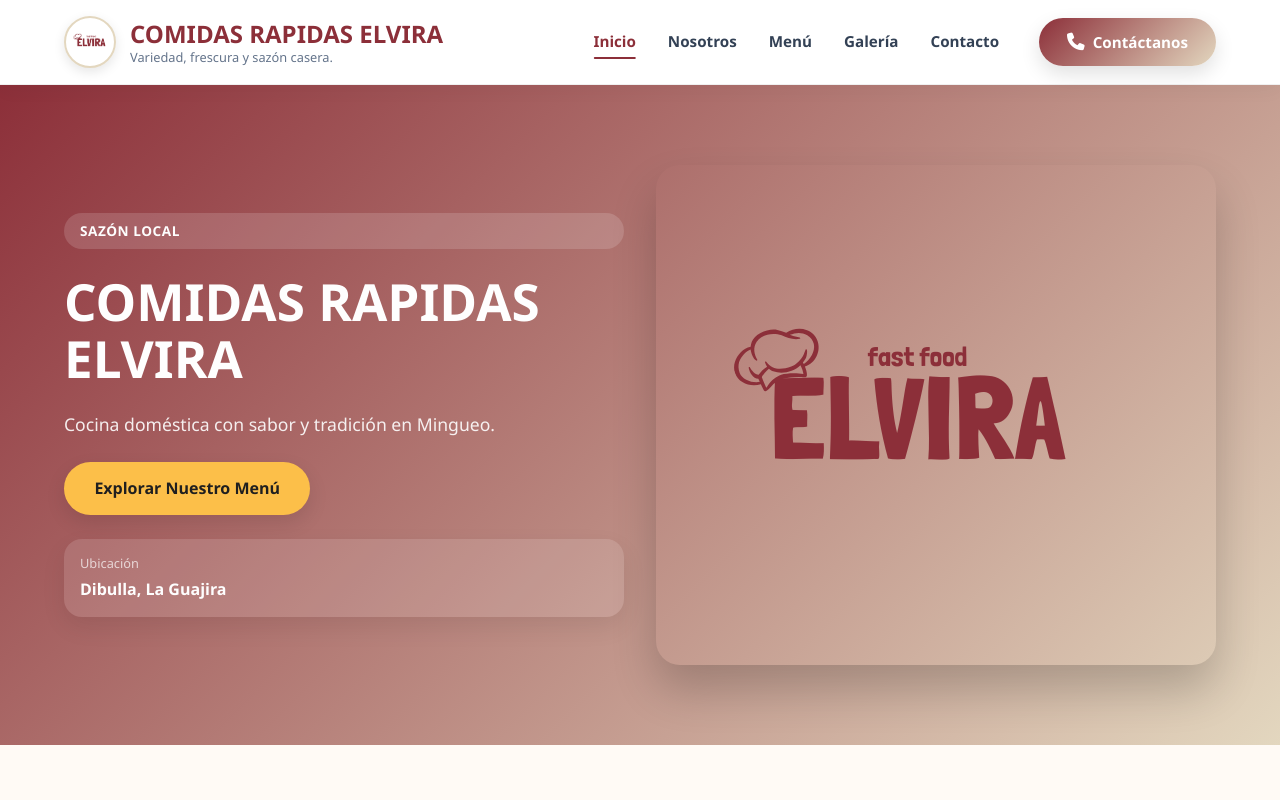
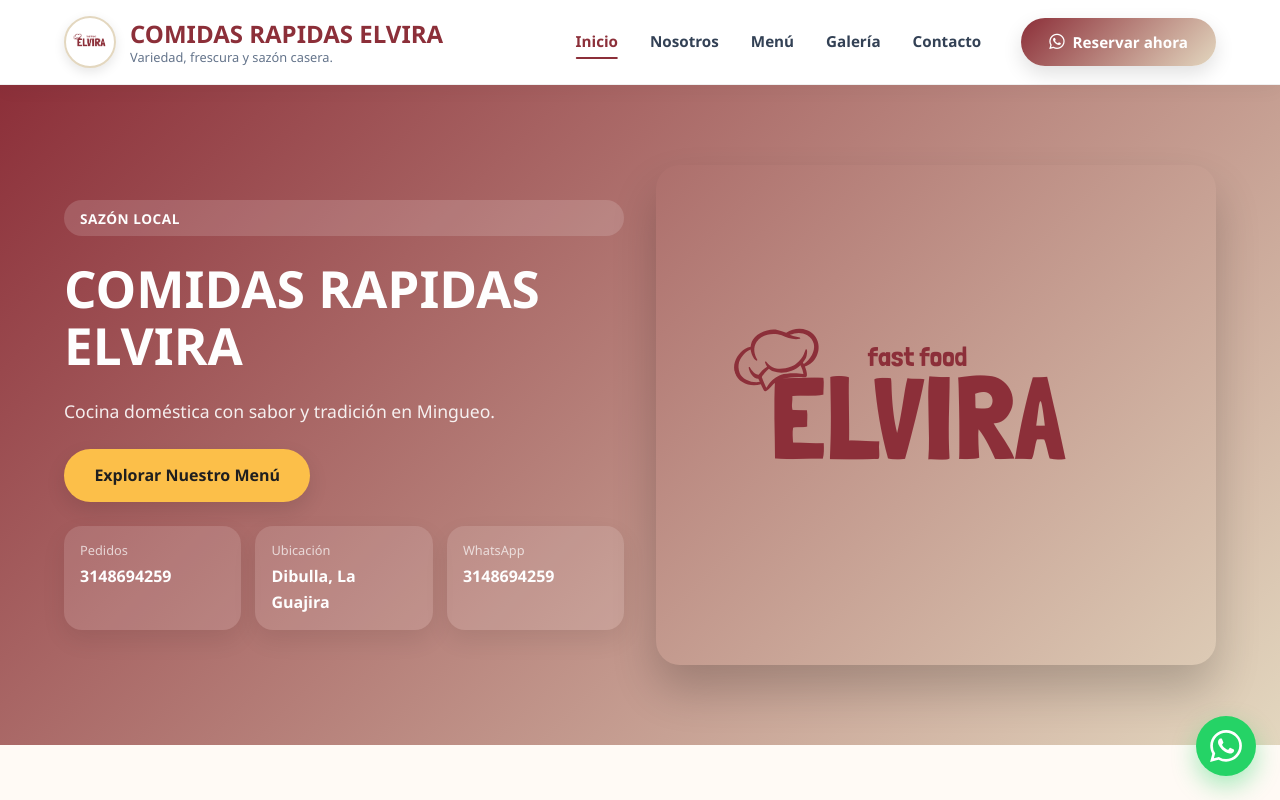
Before and after one commit to ReconvencionLaboralGuajira/comidas-rapidas-elvira-121, a plain HTML site: page index.html in a window 1280 px wide. Shown: the top 800 px of the page. Drawn offline with Linux system fonts and the light colour scheme; no server answers.

Commit message:
Publish site

```diff
--- a/index.html
+++ b/index.html
@@ -37,9 +37,12 @@
                         </ul>
 
 
-                        <a href="#contacto" class="btn-primary">
-                            <i class="fas fa-phone"></i>
-                            <span>Contáctanos</span>
+                        <a href="https://wa.me/3148694259?text=Hola,%20me%20interesa%20realizar%20un%20pedido"
+                           class="btn-primary"
+                           target="_blank"
+                           rel="noopener">
+                            <i class="fab fa-whatsapp"></i>
+                            <span>Reservar ahora</span>
                         </a>
 
                     </div>
@@ -68,12 +71,22 @@
 
                     <div class="hero-stats">
 
+                        <div class="stat-card">
+                            <span>Pedidos</span>
+                            <strong>3148694259</strong>
+                        </div>
+
 
                         <div class="stat-card">
                             <span>Ubicación</span>
                             <strong>Dibulla, La Guajira</strong>
                         </div>
 
+
+                        <div class="stat-card">
+                            <span>WhatsApp</span>
+                            <strong>3148694259</strong>
+                        </div>
 
                     </div>
                 </div>
@@ -248,6 +261,11 @@
                         <p class="section-eyebrow">Reservas</p>
                         <h2>Contáctanos</h2>
 
+                        <p>
+                            <i class="fas fa-phone"></i>
+                            <a href="tel:3148694259">3148694259</a>
+                        </p>
+
 
                         <p>
                             <i class="fas fa-envelope"></i>
@@ -269,6 +287,16 @@
                         <div class="social-links">
 
 
+                            <a href="https://www.instagram.com/elvira.fastfood/" target="_blank" rel="noopener" class="social-btn instagram">
+                                <i class="fab fa-instagram"></i>
+                                <span>Instagram</span>
+                            </a>
+
+
+                            <a href="https://www.tiktok.com/@elvira.fastfood" target="_blank" rel="noopener" class="social-btn tiktok">
+                                <i class="fab fa-tiktok"></i>
+                                <span>TikTok</span>
+                            </a>
 
                         </div>
                     </div>
@@ -337,6 +365,16 @@
 
     <!-- WhatsApp Floating Button -->
 
+    <a href="https://wa.me/3148694259?text=Hola,%20me%20gustaría%20hacer%20una%20orden"
+       class="whatsapp-float"
+       target="_blank"
+       rel="noopener"
+       title="Contactar por WhatsApp">
+        <svg width="32" height="32" fill="white" viewBox="0 0 24 24">
+            <path d="M17.472 14.382c-.297-.149-1.758-.867-2.03-.967-.273-.099-.471-.148-.67.15-.197.297-.767.966-.94 1.164-.173.199-.347.223-.644.075-.297-.15-1.255-.463-2.39-1.475-.883-.788-1.48-1.761-1.653-2.059-.173-.297-.018-.458.13-.606.134-.133.298-.347.446-.52.149-.174.198-.298.298-.497.099-.198.05-.371-.025-.52-.075-.149-.669-1.612-.916-2.207-.242-.579-.487-.5-.669-.51-.173-.008-.371-.01-.57-.01-.198 0-.52.074-.792.372-.272.297-1.04 1.016-1.04 2.479 0 1.462 1.065 2.875 1.213 3.074.149.198 2.096 3.2 5.077 4.487.709.306 1.262.489 1.694.625.712.227 1.36.195 1.871.118.571-.085 1.758-.719 2.006-1.413.248-.694.248-1.289.173-1.413-.074-.124-.272-.198-.57-.347m-5.421 7.403h-.004a9.87 9.87 0 01-5.031-1.378l-.361-.214-3.741.982.998-3.648-.235-.374a9.86 9.86 0 01-1.51-5.26c.001-5.45 4.436-9.884 9.888-9.884 2.64 0 5.122 1.03 6.988 2.898a9.825 9.825 0 012.893 6.994c-.003 5.45-4.437 9.884-9.885 9.884m8.413-18.297A11.815 11.815 0 0012.05 0C5.495 0 .16 5.335.157 11.892c0 2.096.547 4.142 1.588 5.945L.057 24l6.305-1.654a11.882 11.882 0 005.683 1.448h.005c6.554 0 11.890-5.335 11.893-11.893a11.821 11.821 0 00-3.48-8.413Z"/>
+        </svg>
+    </a>
+
 
     <script>
         const mobileToggle = document.querySelector('.mobile-toggle');
```
